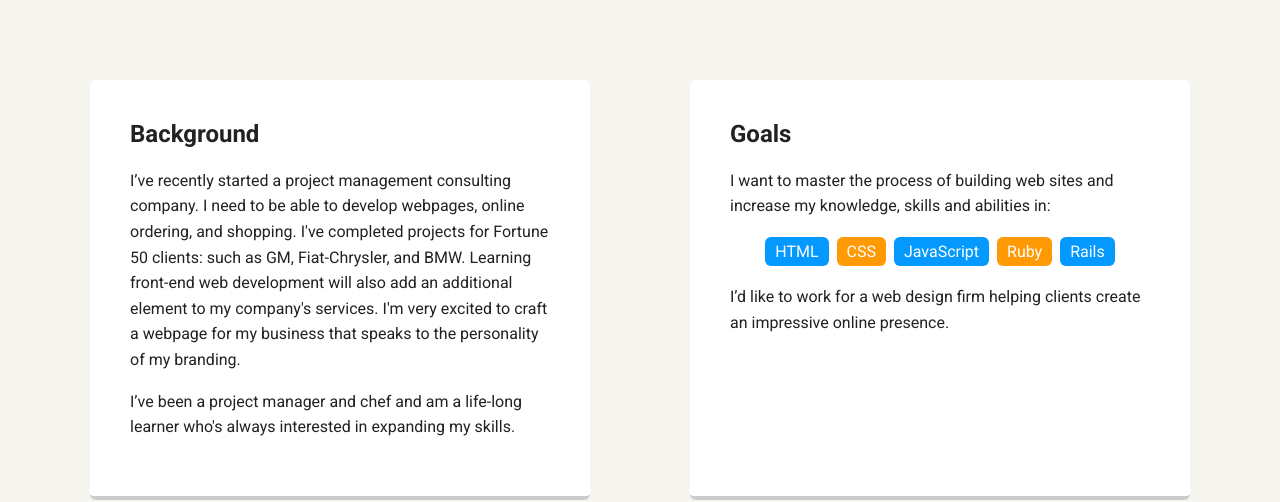
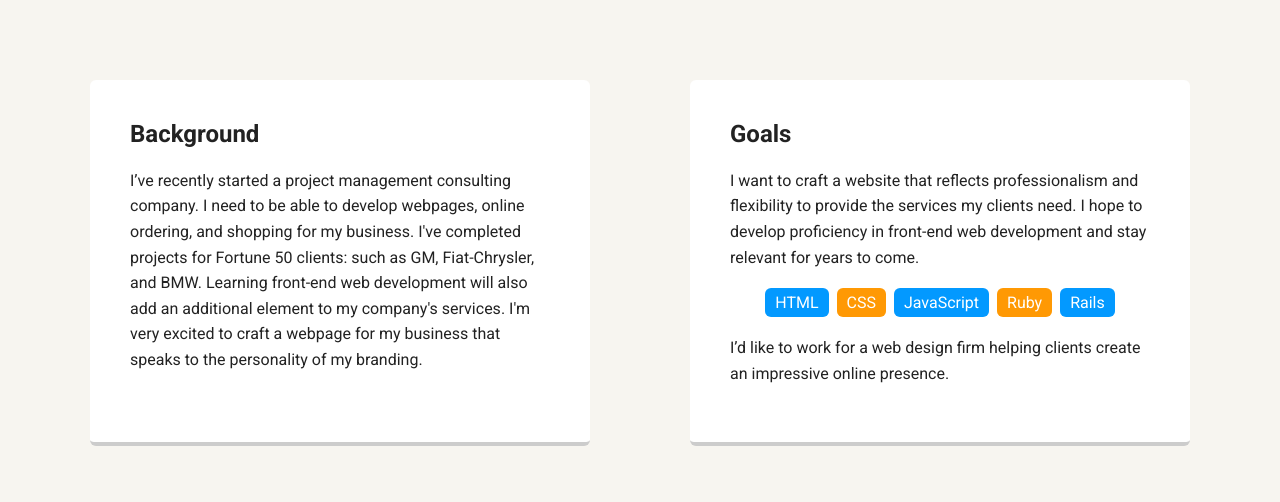
Before and after one commit to morton-thomas/Techdegree-project-1, a plain HTML site: page index.html in a window 1280 px wide. Shown: the part 450-952 px from the top of the page. Drawn offline with Linux system fonts and the light colour scheme; files whose address does not match are found by name; a web font is replaced by a local one.

Commit message:
update index.html

```diff
--- a/index.html
+++ b/index.html
@@ -39,13 +39,12 @@
 
         <div class="card">
           <h2>Background</h2>
-          <p>I’ve recently started a project management consulting company. I need to be able to develop webpages, online ordering, and shopping. I've completed projects for Fortune 50 clients: such as GM, Fiat-Chrysler, and BMW. Learning front-end web development will also add an additional element to my company's services. I'm very excited to craft a webpage for my business that speaks to the personality of my branding.</p>
-          <p>I’ve been a project manager and chef and am a life-long learner who's always interested in expanding my skills.</p>
-        </div>
+          <p>I’ve recently started a project management consulting company. I need to be able to develop webpages, online ordering, and shopping for my business. I've completed projects for Fortune 50 clients: such as GM, Fiat-Chrysler, and BMW. Learning front-end web development will also add an additional element to my company's services. I'm very excited to craft a webpage for my business that speaks to the personality of my branding.</p>
+         </div>
 
         <div class="card">
           <h2>Goals</h2>
-          <p>I want to master the process of building web sites and increase my knowledge, skills and abilities in:</p>
+          <p>I want to craft a website that reflects professionalism and flexibility to provide the services my clients need. I hope to develop proficiency in front-end web development and stay relevant for years to come.</p>
           <ul class="skills">
             <li>HTML</li>
             <li>CSS</li>
```
